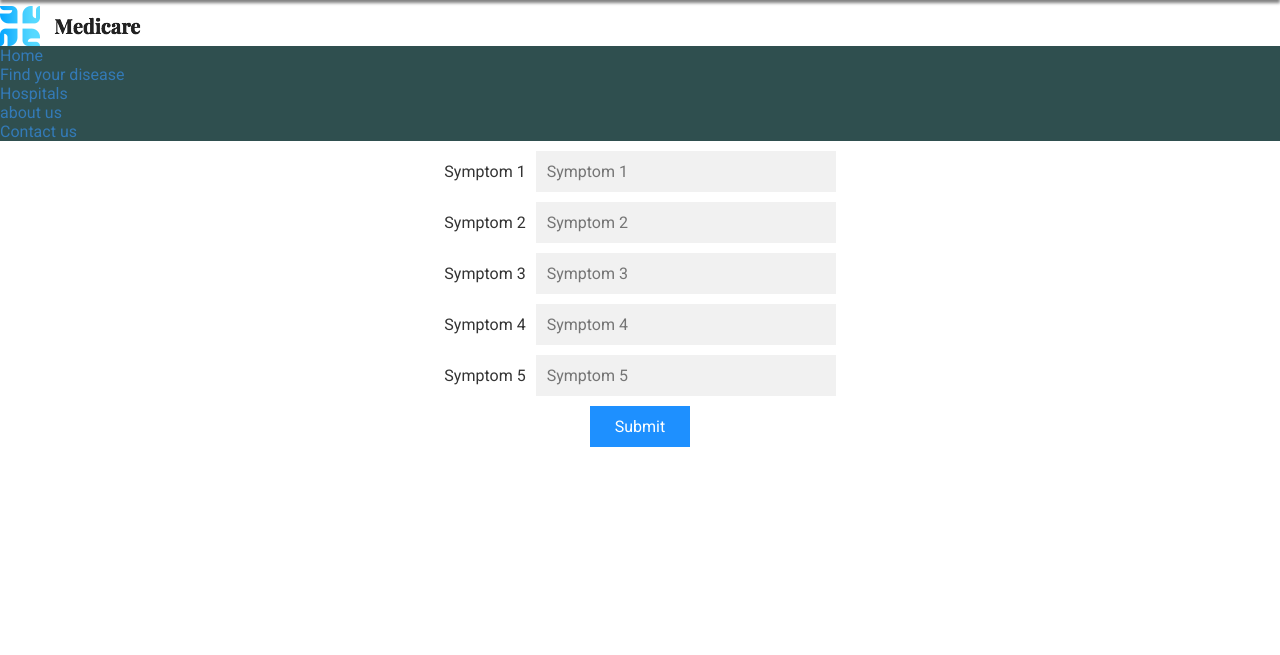
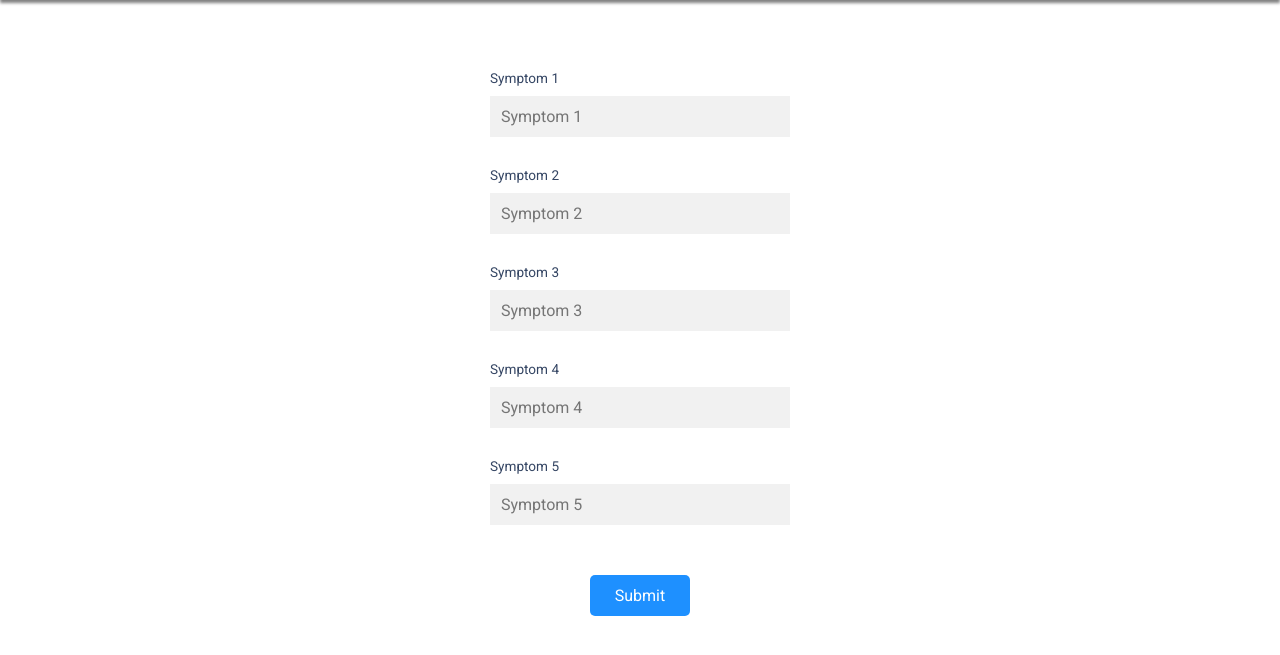
Before and after one commit to TrisRdz/DiseasePrediction, a Django app: page /find/ in a window 1280 px wide. Shown: the part 51-706 px from the top of the page. Run offline with Django 3.2, Linux system fonts and the light colour scheme; some libraries are stand-ins or nearby versions.

Commit message:
UI changes in find page

```diff
--- a/Desease/static/css/find.css
+++ b/Desease/static/css/find.css
@@ -1,6 +1,9 @@
 * { box-sizing: border-box; }
 body {
   font: 16px Arial;
+}
+.container {
+  margin-top: 5%;
 }
 .autocomplete {
   /*the container must be positioned relative:*/
@@ -52,19 +55,25 @@ input[type=submit] {
   display: flex;
   flex-direction: column;
   align-items: center;
+  margin-top: 5%;
+  font-family: 'Roboto';
 }
 
 .symptomItem {
   display: flex;
-  flex-direction: row;
-  align-items: center;
-  margin-bottom: 10px;
+  flex-direction: column;
+  margin-bottom: 30px;
 }
 
 .symptomTitle {
     margin-right: 10px;
+    margin-bottom: 10px;
+    font-size: 0.85em;
+    color: #344563;
 }
 
 .submitButton {
   width: 100px;
+  margin-top: 20px;
+  border-radius: 5px;
 }
--- a/Desease/templates/find.html
+++ b/Desease/templates/find.html
@@ -13,9 +13,10 @@
   <link href="{% static 'css/find.css' %}" rel="stylesheet">
   <script src="https://ajax.googleapis.com/ajax/libs/jquery/3.3.1/jquery.min.js"></script>
   <script src="https://maxcdn.bootstrapcdn.com/bootstrap/3.4.0/js/bootstrap.min.js"></script>
-    </head>
+  <link href='https://fonts.googleapis.com/css?family=Roboto' rel='stylesheet'>
+	</head>
 	<body>
-		<div class="main">
+		<!-- <div class="main">
 			<div class="logo">
 				<img src="{% static 'image/logo.png' %}"> <br>
 			</div>
@@ -26,8 +27,8 @@
 				<li><a href="http://127.0.0.1:8000/about">about us</a></li>
 				<li><a href="http://127.0.0.1:8000/contact">Contact us</a></li>
 			</ul>
-		</div>
-		<div class="symp">
+		</div> -->
+		<div>
 			<form action="{% url 'sel' %}" method="post" autocomplete="off" class="symptomForm">
 				{% csrf_token %}
 				<div class="symptomItem">
```
